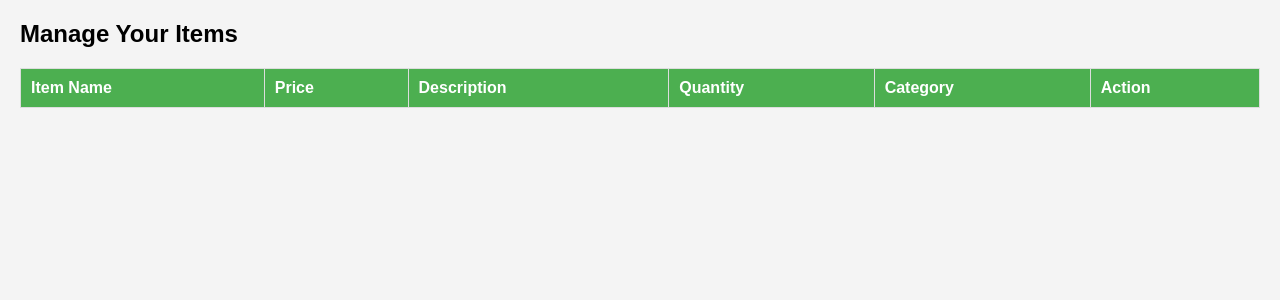
After one commit to rigmaumesh34/MiniProject, a Django app: page /manageitem/ in a window 1280 px wide. The commit adds this page. Shown: the top 300 px of the page. Run offline with Django 5.2, Linux system fonts and the light colour scheme; a user stored in the database is signed in; tables that the repository leaves empty hold one stand-in row (values such as "Sample post"); lists and menus that the app fills with data are empty.

Commit message:
added delete item functionality to student user

```diff
--- a/RIT_BAZAAR/studentApp/models.py
+++ b/RIT_BAZAAR/studentApp/models.py
@@ -43,34 +43,22 @@ class Item(models.Model):
 
 
 
-# class Order(models.Model):
-#     LIVE=1
-#     DELETE=0
-#     DELETE_CHOICES=((LIVE,'LIVE'),(DELETE,'DELETE'))
-#     ORDER_CONFIRM=1
-#     ORDER_REJECTED=2
-#     STATUS_CHOICE=((ORDER_CONFIRM,'ORDER_CONFIRM'),(ORDER_REJECTED,"ORDER_REJECTED"))
-#     delete_status = models.CharField(max_length=10, choices=DELETE_CHOICES, default='LIVE')
-#     student = models.ForeignKey(Student, on_delete=models.CASCADE)
-#     item = models.ForeignKey(Item, on_delete=models.CASCADE)
+class LostItem(models.Model):
+    STATUS_CHOICES = [
+        ('found', 'Found'),
+        ('not_found', 'Not Found'),
+    ]
 
-
-# class LostItem(models.Model):
-#     STATUS_CHOICES = [
-#         ('found', 'Found'),
-#         ('not_found', 'Not Found'),
-#     ]
-
-#     name = models.CharField(max_length=255)
-#     description = models.TextField()
-#     lost_date = models.DateField()
-#     lost_time = models.TimeField()
-#     lost_location = models.CharField(max_length=255)
-#     status = models.CharField(max_length=10, choices=STATUS_CHOICES, default='not_found')
-#     image = models.ImageField(upload_to='lost_items/', blank=True, null=True)
-#     student = models.ForeignKey(Student, on_delete=models.CASCADE)  # ForeignKey to Student model
-#     def __str__(self):
-#         return f"{self.name} - {self.status}"
+    name = models.CharField(max_length=255)
+    description = models.TextField()
+    lost_date = models.DateField()
+    lost_time = models.TimeField()
+    lost_location = models.CharField(max_length=255)
+    status = models.CharField(max_length=10, choices=STATUS_CHOICES, default='not_found')
+    image = models.ImageField(upload_to='lost_items/', blank=True, null=True)
+    student = models.ForeignKey(Student, on_delete=models.CASCADE)  # ForeignKey to Student model
+    def __str__(self):
+        return f"{self.name} - {self.status}"
 
 
 
--- a/RIT_BAZAAR/studentApp/urls.py
+++ b/RIT_BAZAAR/studentApp/urls.py
@@ -26,11 +26,14 @@ urlpatterns = [
     path('studentregister/',views.studentregister,name='studentregister'),
     path('studenthome/',views.studenthome,name='studenthome'),
     path('additem',views.additem,name='additem'),
+    path('buyitem',views.buyitem,name='buyitem'),
     path('reportitemfound/',views.reportitemfound,name='reportitemfound'),
     path('reportitemlost/',views.reportitemlost,name='reportitemlost'),
     path('navbar/',views.navbar,name='navbar'),
     path('events/',views.navbar,name='events'),
     path('logout/',views.studentlogout,name='logout'),
+    path('manageitem/', views.manageitem, name='manageitem'),
+    path('deleteitem/<int:item_id>/', views.deleteitem, name='deleteitem'),
 
 
 
--- a/RIT_BAZAAR/studentApp/views.py
+++ b/RIT_BAZAAR/studentApp/views.py
@@ -1,5 +1,5 @@
 from django.contrib.auth.models import User
-from django.shortcuts import redirect, render
+from django.shortcuts import get_object_or_404, redirect, render
 from django.contrib.auth import login, authenticate, logout
 from studentApp.models import Item, Student
 from django.contrib import messages
@@ -45,8 +45,12 @@ def studentlogin(request):
 
     return render(request, 'studentlogin.html')
 
+
+
 def studenthome(request):
     return render(request, 'studenthome.html', {'username': request.user.username})
+
+
 
 def additem(request):
     if request.method == 'POST':
@@ -82,15 +86,59 @@ def additem(request):
 
     return render(request, 'additem.html')
 
+
+
+
+
+def buyitem(request):
+
+    items = Item.objects.filter(delete_status='LIVE')
+    return render(request, 'buyitem.html', {'items': items})
+
+
+def manageitem(request):
+    # Assuming `request.user` is linked to your `Student` model
+    students = request.user.student_profile  # Assuming there is a `OneToOne` relationship between User and Student
+
+    # Retrieve all items for the logged-in student that are not deleted
+    items = Item.objects.filter(student=students, delete_status='LIVE')
+
+    context = {
+        'items': items
+    }
+    return render(request, 'manageitem.html', context)
+
+
+
+def deleteitem(request, item_id):
+    item = get_object_or_404(Item, id=item_id, student=request.user.student_profile)
+
+    # Mark the item as deleted
+    item.delete_status = Item.DELETE
+    item.save()
+
+    messages.success(request, 'Item deleted successfully.')
+    return redirect('manageitem')
+
+
+
+
 def reportitemfound(request):
+
     return render(request, 'reportitemfound.html')
+
+
 
 def reportitemlost(request):
     return render(request, 'reportitemlost.html')
+
+
 
 def studentlogout(request):
     logout(request)
     return redirect('index')
 
+
+
 def navbar(request):
     return render(request, 'navbar.html')
--- a/RIT_BAZAAR/templates/additem.html
+++ b/RIT_BAZAAR/templates/additem.html
@@ -68,8 +68,10 @@
         <h2>Hello  {{ username }} Sell Items here</h2>
         <nav>
             <ul>
+                <li><a href="{% url 'studenthome' %}">Home</a></li>
+                <li><a href="{% url 'manageitem' %}">Manage Item</a></li>
+                <li><a href="{% url 'logout' %}">Logout</a></li>
 
-                <li><a href="{% url 'logout' %}">Logout</a></li>
             </ul>
         </nav>
     </header>
--- /dev/null
+++ b/RIT_BAZAAR/templates/manageitem.html
@@ -0,0 +1,72 @@
+<!DOCTYPE html>
+<html lang="en">
+<head>
+    <meta charset="UTF-8">
+    <meta name="viewport" content="width=device-width, initial-scale=1.0">
+    <title>Manage Items</title>
+    <style>
+        body {
+            font-family: Arial, sans-serif;
+            background-color: #f4f4f4;
+            margin: 20px;
+        }
+        table {
+            width: 100%;
+            border-collapse: collapse;
+        }
+        table, th, td {
+            border: 1px solid #ddd;
+        }
+        th, td {
+            padding: 10px;
+            text-align: left;
+        }
+        th {
+            background-color: #4CAF50;
+            color: white;
+        }
+        button {
+            background-color: #f44336;
+            color: white;
+            padding: 5px 10px;
+            border: none;
+            border-radius: 4px;
+            cursor: pointer;
+        }
+        button:hover {
+            background-color: #d32f2f;
+        }
+    </style>
+</head>
+<body>
+
+<h2>Manage Your Items</h2>
+
+<table>
+    <tr>
+        <th>Item Name</th>
+        <th>Price</th>
+        <th>Description</th>
+        <th>Quantity</th>
+        <th>Category</th>
+        <th>Action</th>
+    </tr>
+    {% for item in items %}
+    <tr>
+        <td>{{ item.name }}</td>
+        <td>{{ item.price }}</td>
+        <td>{{ item.description }}</td>
+        <td>{{ item.quantity }}</td>
+        <td>{{ item.category }}</td>
+        <td>
+            <form action="{% url 'deleteitem' item.id %}" method="post">
+                {% csrf_token %}
+                <button type="submit">Delete</button>
+            </form>
+        </td>
+    </tr>
+    {% endfor %}
+</table>
+
+</body>
+</html>
--- a/RIT_BAZAAR/templates/studenthome.html
+++ b/RIT_BAZAAR/templates/studenthome.html
@@ -32,7 +32,7 @@
     <section id="buy-item">
         <h2>Buy Item</h2>
         <p>Looking for something? Browse through the items available for sale.</p>
-        <button>Buy an Item</button>
+        <button onclick="redirectToBuyItem()">Buy an Item</button>
     </section>
 
     <section id="report-found">
@@ -59,6 +59,10 @@
             window.location.href = "{% url 'additem' %}";
         }
 
+        function redirectToBuyItem() {
+            window.location.href = "{% url 'buyitem' %}";
+        }
+
         function redirectToReportItemFound() {
             window.location.href = "{% url 'reportitemfound' %}";
         }
```
Also changed, not shown: RIT_BAZAAR/templates/buyitem.html (+40 -5 lines), RIT_BAZAAR/media/items/book.jpg (added), RIT_BAZAAR/media/items/studytable_zfibYvO.jpg (added).
